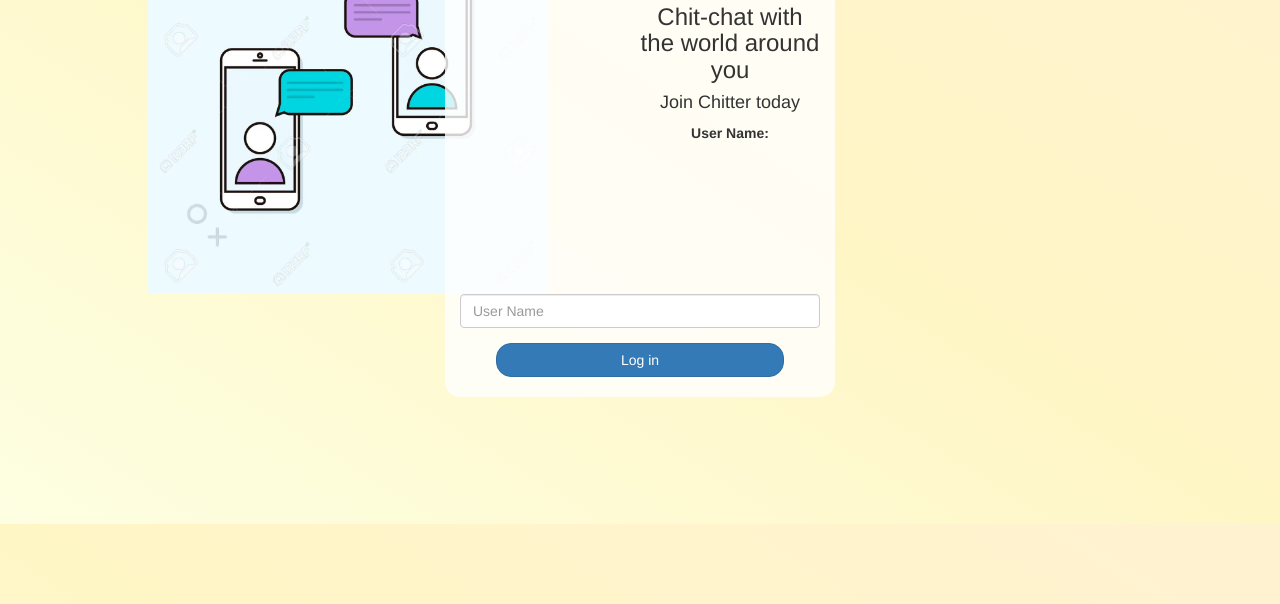
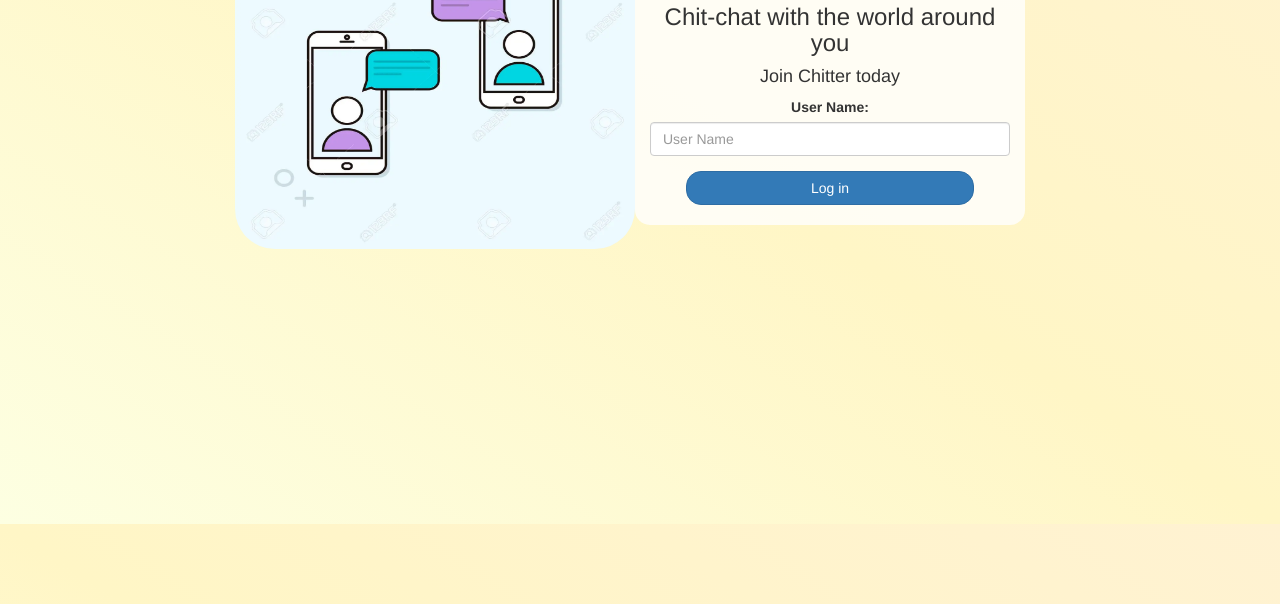
Before and after one commit to B0BA-T3A-Coding/P-93, a plain HTML site: page index.html in a window 1280 px wide. Shown: the part 276-880 px from the top of the page. Drawn offline with nearby package versions, Linux system fonts and the light colour scheme; a web font is replaced by a local one.

Commit message:
Add files via upload

```diff
--- a/style.css
+++ b/style.css
@@ -20,7 +20,10 @@ background-image: linear-gradient(to right top, #fdffe2, #fff6c6, #fff2d2);
 
 .login_div
 {
-	background: rgba(255,255,255,0.8);float: none;border-radius: 15px;
+	background: rgba(255,255,255,0.8);
+	float: none;
+	border-radius: 15px;
+	margin-left: 380px;
 }
 
 .logo
@@ -34,5 +37,7 @@ background-image: linear-gradient(to right top, #fdffe2, #fff6c6, #fff2d2);
 }
 #chat{
 	width:400px;
-	height: 400px;
+	height: 355px;
+	margin-left: 165px;
+	border-radius: 40px
 }
```
